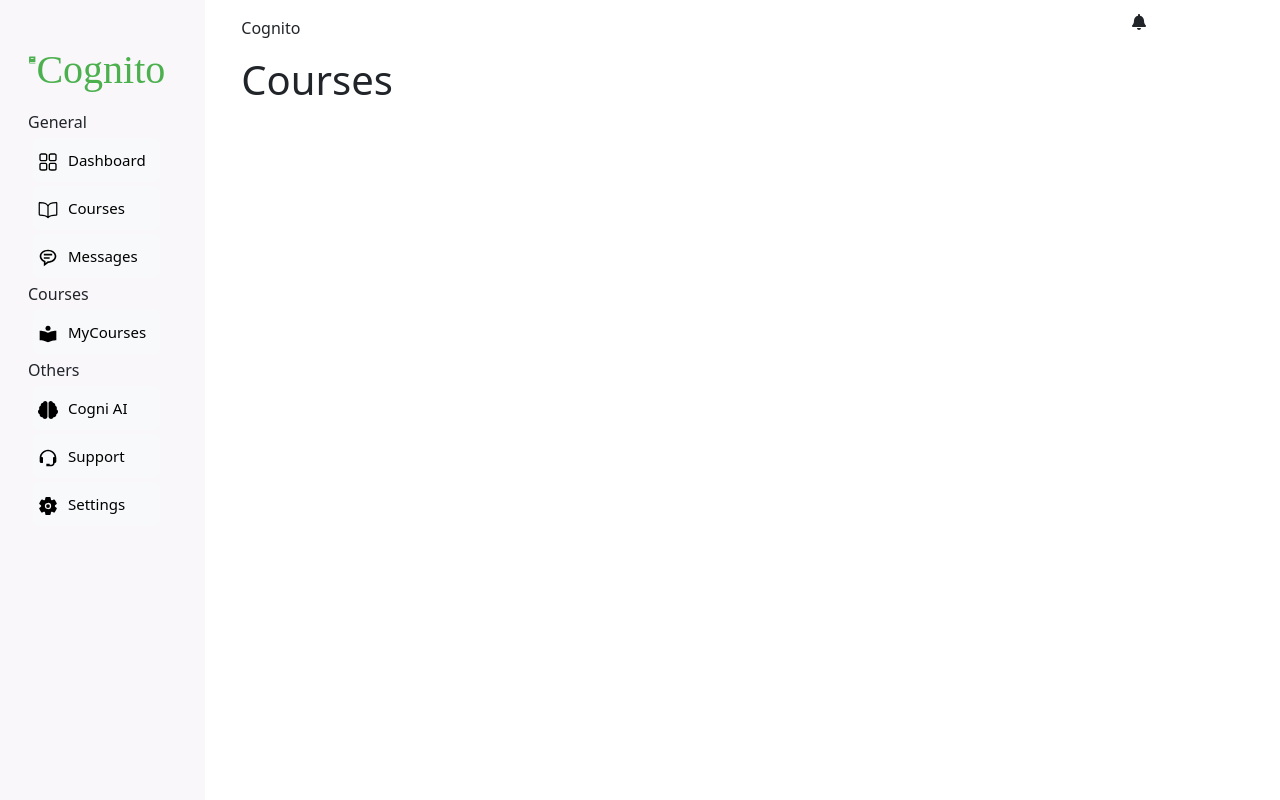
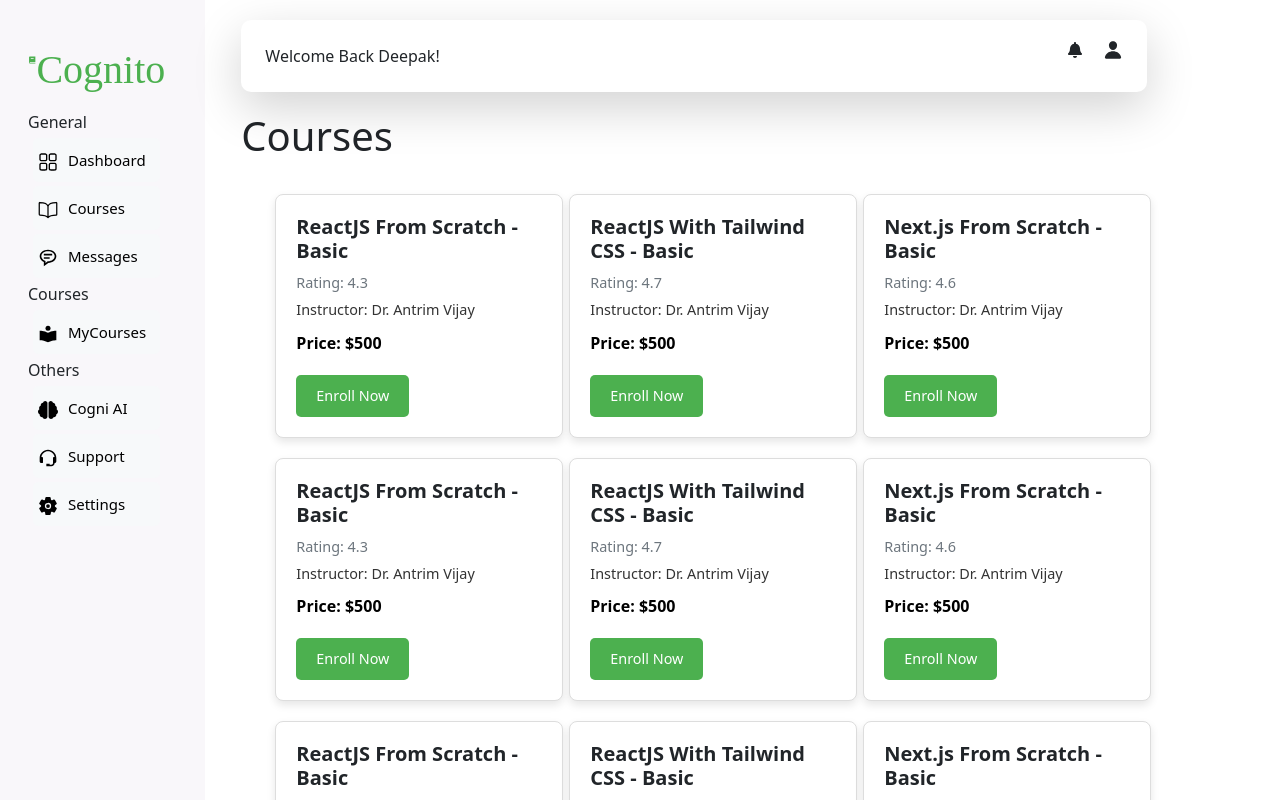
Before and after one commit to Deepak5556/Cognito, a React (Create React App) app: page /Courses in a window 1280 px wide. Shown: the top 800 px of the page. Built offline with nearby package versions, Linux system fonts and the light colour scheme; a web font is replaced by a local one.

Commit message:
course-card

```diff
--- a/src/Pages/Courses.jsx
+++ b/src/Pages/Courses.jsx
@@ -1,4 +1,6 @@
 import React from 'react'
+import CoursesBox from '../components/CoursesBox'
+import CoursesList from '../components/CoursesList'
 
 const Courses = () => {
     return (
@@ -6,6 +8,10 @@ const Courses = () => {
             <h1>
                 Courses
             </h1>
+            <div className="item">
+                <CoursesList/>
+
+            </div>
         </>
     )
 }
--- a/src/assets/icons.js
+++ b/src/assets/icons.js
@@ -7,7 +7,8 @@ import { FaBrain } from "react-icons/fa";
 import { IoSettings } from "react-icons/io5";
 import { BiSupport } from "react-icons/bi";
 import { FaBell } from "react-icons/fa";
+import { IoPerson } from "react-icons/io5";
 export const icons = {
     RiBook2Fill, RxDashboard,IoBookOutline,BiMessageRoundedDetail,FaBrain,BiSolidBookReader,IoSettings,
-    BiSupport,FaBell
+    BiSupport,FaBell,IoPerson
 }
--- /dev/null
+++ b/src/components/CoursesBox.jsx
@@ -0,0 +1,36 @@
+import React from 'react';
+
+const CoursesBox = ({ title, rating, instructor, price }) => {
+  return (
+    <div className="card" style={{
+      width: '18rem',
+      margin: '10px',
+      border: '1px solid #ddd',
+      borderRadius: '8px',
+      boxShadow: '0 4px 8px rgba(0, 0, 0, 0.1)',
+      transition: 'transform 0.2s',
+      ':hover': {
+        transform: 'scale(1.05)'
+      }
+    }}>
+      <div className="card-body" style={{ padding: '20px' }}>
+        <h5 className="card-title" style={{ fontSize: '1.25rem', fontWeight: 'bold', marginBottom: '15px' }}>{title}</h5>
+        <h6 className="card-subtitle mb-2 text-muted" style={{ fontSize: '0.9rem', color: '#666' }}>Rating: {rating}</h6>
+        <p className="card-text" style={{ fontSize: '0.9rem', color: '#333', marginBottom: '10px' }}>Instructor: {instructor}</p>
+        <p className="card-text" style={{ fontSize: '1rem', color: '#000', fontWeight: 'bold', marginBottom: '20px' }}>Price: ${price}</p>
+        <a href="#" className="btn btn-success" style={{
+          backgroundColor: '#4CB04F',
+          border: 'none',
+          borderRadius: '5px',
+          padding: '10px 20px',
+          fontSize: '0.9rem',
+          color: '#fff',
+          textDecoration: 'none',
+          display: 'inline-block'
+        }}>Enroll Now</a>
+      </div>
+    </div>
+  );
+};
+
+export default CoursesBox;
--- /dev/null
+++ b/src/components/CoursesList.jsx
@@ -0,0 +1,37 @@
+import React from 'react';
+import CoursesBox from './CoursesBox';
+
+const CoursesList = () => {
+  const courses = [
+    { title: 'ReactJS From Scratch - Basic', rating: 4.3, instructor: 'Dr. Antrim Vijay', price: 500 },
+    { title: 'ReactJS With Tailwind CSS - Basic', rating: 4.7, instructor: 'Dr. Antrim Vijay', price: 500 },
+    { title: 'Next.js From Scratch - Basic', rating: 4.6, instructor: 'Dr. Antrim Vijay', price: 500 },
+    { title: 'ReactJS From Scratch - Basic', rating: 4.3, instructor: 'Dr. Antrim Vijay', price: 500 },
+    { title: 'ReactJS With Tailwind CSS - Basic', rating: 4.7, instructor: 'Dr. Antrim Vijay', price: 500 },
+    { title: 'Next.js From Scratch - Basic', rating: 4.6, instructor: 'Dr. Antrim Vijay', price: 500 },
+    { title: 'ReactJS From Scratch - Basic', rating: 4.3, instructor: 'Dr. Antrim Vijay', price: 500 },
+    { title: 'ReactJS With Tailwind CSS - Basic', rating: 4.7, instructor: 'Dr. Antrim Vijay', price: 500 },
+    { title: 'Next.js From Scratch - Basic', rating: 4.6, instructor: 'Dr. Antrim Vijay', price: 500 }
+  ];
+
+  return (
+    <div>
+      <div className="container mt-4">
+        <div className="row">
+          {courses.map((course, index) => (
+            <div className="col-md-4" key={index}>
+              <CoursesBox
+                title={course.title}
+                rating={course.rating}
+                instructor={course.instructor}
+                price={course.price}
+              />
+            </div>
+          ))}
+        </div>
+      </div>
+    </div>
+  );
+};
+
+export default CoursesList;
--- a/src/components/NavBar.jsx
+++ b/src/components/NavBar.jsx
@@ -2,22 +2,22 @@ import React from 'react'
 import '../style/NavBar.css'
 import { icons } from '../assets/icons'
 const NavBar = () => {
-    const { FaBell
+    const { FaBell,IoPerson
     } = icons;
     return (
         <>
-            <div className="navbar">
+            <div className="navbar shadow-lg p-3  bg-body px-4">
                 <div className="logo">
-                    Cognito
+                    Welcome Back Deepak!
                 </div>
                 <div className="list">
                     <ul>
-                        <FaBell/>
+                        <li> <FaBell/> </li>
+                        <li>  <IoPerson size='20px' /> </li>
                     </ul>
                 </div>
             </div>
         </>
     )
 }
-
 export default NavBar
--- /dev/null
+++ b/src/style/CoursesBox.css
@@ -0,0 +1,47 @@
+.container {
+    display: flex;
+    justify-content: center;
+    padding: 20px;
+}
+
+.card {
+    background-color: white;
+    border-radius: 10px;
+    box-shadow: 0 4px 8px rgba(0, 0, 0, 0.1);
+    overflow: hidden;
+    width: 250px;
+}
+
+.image {
+    background-color: green;
+    color: white;
+    padding: 20px;
+    text-align: center;
+}
+
+.card-content {
+    padding: 15px;
+}
+
+.card-row {
+    display: flex;
+    justify-content: space-between;
+    align-items: center;
+    margin-bottom: 10px;
+}
+
+.card-title {
+    font-size: 18px;
+    font-weight: bold;
+}
+
+.card-instructor {
+    font-size: 14px;
+    color: #555;
+}
+
+.rate {
+    font-size: 16px;
+    color: #f39c12;
+    font-weight: bold;
+}
--- a/src/style/NavBar.css
+++ b/src/style/NavBar.css
@@ -0,0 +1,12 @@
+ul{
+    list-style-type: none;
+    display: flex;
+    gap: 20px;
+}
+
+.navbar{
+    margin:20px 0px;
+    background-color: #F9F7FA;
+    padding:10px 20px;
+    border-radius: 10px;
+}
```
